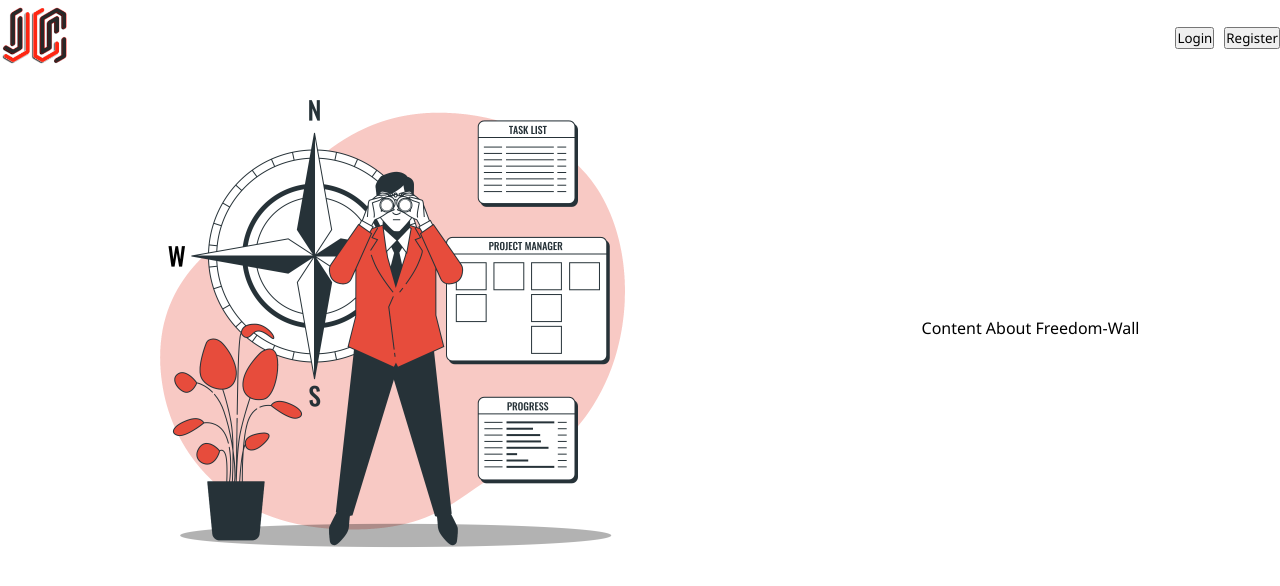
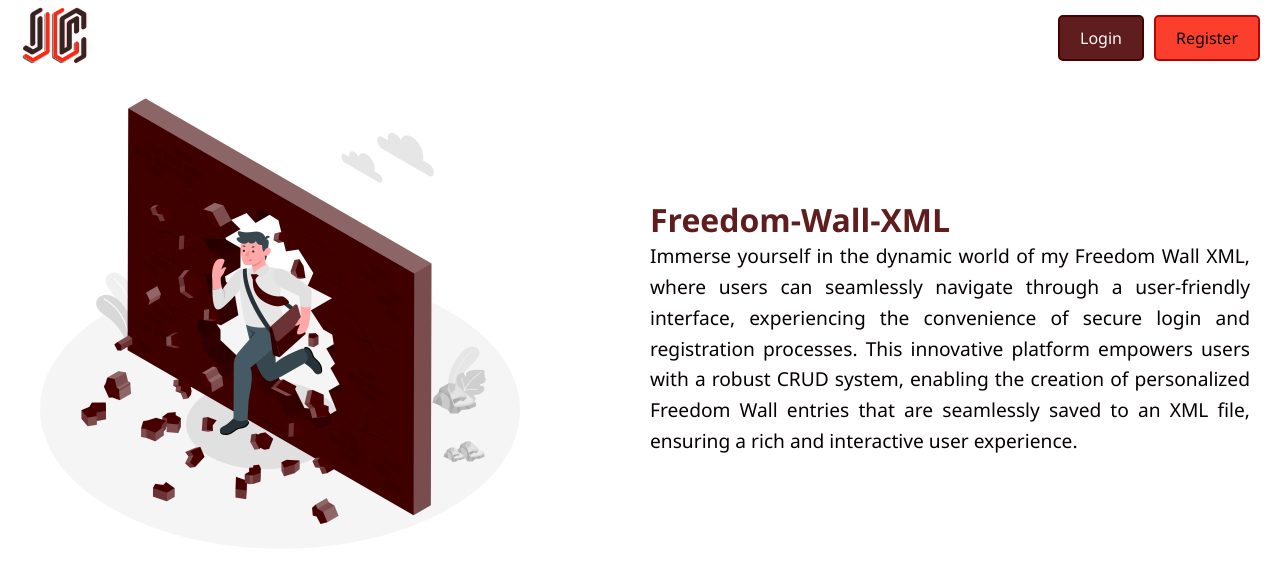
Before and after one commit to JohnxdLink/FreedomWallXML, a PHP site: page / in a window 1280 px wide. Shown: the top 586 px of the page. Run offline with PHP 8.4, Linux system fonts and the light colour scheme.

Commit message:
Msg: Adding a Design in Main Index Page

```diff
--- a/index.php
+++ b/index.php
@@ -16,149 +16,170 @@
       </section>
       <section class="header-content__login-buttons">
          <div>
-            <button onclick="open_login_content()">Login</button>
+            <button class="login-btn--layout" onclick="open_login_content()">Login</button>
          </div>
          <div>
-            <button onclick="open_register_content()">Register</button>
+            <button class="register-btn--layout" onclick="open_register_content()">Register</button>
          </div>
       </section>
    </header>
 
    <main class="main-content">
       <section id="main-content-landing-content" class="main-content__landing-content">
-         <section>
-            <img class="main-content__login-image--layout" src="./public/images/Vision statement-bro.png" alt="">
+         <section class="main-content__login-image-content">
+            <img class="main-content__login-image--layout" src="./public/images/Breaking barriers-amico.png" alt="">
          </section>
 
-         <section>
+         <section class="main-content__landing-content-text">
             <div>
-               <p>Content About Freedom-Wall</p>
+               <h1 class="main-content__landing-content-header">Freedom-Wall-XML</h1>
+            </div>
+            <div>
+               <p class="main-content__landing-content-body">Immerse yourself in the dynamic world of my Freedom Wall XML, where users can seamlessly navigate through a user-friendly interface, experiencing the convenience of secure login and registration processes. This innovative platform empowers users with a robust CRUD system, enabling the creation of personalized Freedom Wall entries that are seamlessly saved to an XML file, ensuring a rich and interactive user experience.</p>
             </div>
          </section>
       </section>
+
+      <!-- Section Login -->
       <section id="main-content-login" class="main-content__login-content">
 
          <section class="main-content__login-image w3-animate-left">
-            <img class="main-content__login-image--layout" src="./public/images/Bug fixing-rafiki.png" alt="">
+            <img class="main-content__login-image--layout" src="./public/images/Tablet login-amico.png" alt="">
          </section>
 
-         <section class="w3-animate-right">
-            <div>
-               <form action="controllers/controller.php" method="post">
+         <section class="main-content__login-form w3-animate-right">
+            <div class="login-form-content">
+               <form class="sub-form-content" action="controllers/controller.php" method="post">
                   <div>
-                     <input type="hidden" name="action" value="login">
+                     <input class="form-input-body" type="hidden" name="action" value="login">
                   </div>
                   <div>
-                     <h1>Login</h1>
+                     <h1 class="form__header">SIGN IN</h1>
+                     <h1 class="form__sub-header">Please input your credentials</h1>
                   </div>
-                  <div>
+                  <div class="form__content">
                      <div>
-                        <label for="login_username">Username:</label>
+                        <label class="form-lbl-header" class="form-lbl-header" for="login_username">Username:</label>
                      </div>
                      <div>
-                        <input type="text" name="login_username" required>
+                        <input class="form-input-body" class="form-input-body" type="text" name="login_username" placeholder="Username" required>
                      </div>
                   </div>
 
-                  <div>
+                  <div class="form__content">
                      <div>
-                        <label for="login_password">Password:</label>
+                        <label class="form-lbl-header" class="form-lbl-header" for="login_password">Password:</label>
                      </div>
                      <div>
-                        <input type="password" name="login_password" required>
+                        <input class="form-input-body" class="form-input-body" type="password" name="login_password" placeholder="Password" required>
                      </div>
                   </div>
                   <div>
-                     <button type="submit">Login</button>
+                     <button class="form-btn-submit" type="submit">Login</button>
+                  </div>
+
+                  <div class="other-form-login">
+                     <div>
+                        <p class="other-form__or-text">Other</p>
+                     </div>
+                     <div class="other-form__btn-content">
+                        <button class="other-form__login-btn">Login with Facebook</button>
+                     </div>
+                     <div class="other-form__btn-content">
+                        <button class="other-form__login-btn">Login with Google</button>
+                     </div>
+                     <div class="other-form__btn-content">
+                        <button class="other-form__login-btn">Login with Microsoft</button>
+                     </div>
                   </div>
                </form>
             </div>
          </section>
       </section>
 
+      <!-- Section Register -->
       <section id="main-content-register" class="main-content__register-content">
 
          <section class="main-content__login-image w3-animate-left">
-            <img class="main-content__login-image--layout" src="./public/images/Bibliophile-rafiki.png" alt="">
+            <img class="main-content__login-image--layout" src="./public/images/Mobile login-pana.png" alt="">
          </section>
 
-         <section class="w3-animate-right">
-            <div>
-               <form action="controllers/controller.php" method="post">
+         <section class="main-content__register-form w3-animate-right">
+            <div class="login-form-content">
+               <form class="sub-form-content" action="controllers/controller.php" method="post">
                   <div>
-                     <input type="hidden" name="action" value="register">
+                     <input class="form-input-body" type="hidden" name="action" value="register">
                   </div>
 
                   <div>
-                     <h1>Register</h1>
+                     <h1 class="form__header">SIGN UP</h1>
                   </div>
 
-                  <div>
+                  <div class="form__content">
                      <div>
-                        <label for="register_id">ID:</label>
+                        <label class="form-lbl-header" for="register_id">ID:</label>
                      </div>
                      <div>
-                        <input type="text" name="register_id" required>
+                        <input class="form-input-body" type="text" name="register_id" required>
                      </div>
                   </div>
 
-                  <div>
+                  <div class="form__content">
                      <div>
-                        <label for="register_username">Username:</label>
+                        <label class="form-lbl-header" for="register_username">Username:</label>
                      </div>
                      <div>
-                        <input type="text" name="register_username" required>
+                        <input class="form-input-body" type="text" name="register_username" required>
                      </div>
                   </div>
 
-                  <div>
+                  <div class="form__content">
                      <div>
-                        <label for="register_password">Password:</label>
+                        <label class="form-lbl-header" for="register_password">Password:</label>
                      </div>
                      <div>
-                        <input type="password" name="register_password" required>
+                        <input class="form-input-body" type="password" name="register_password" required>
                      </div>
                   </div>
 
-
-                  <div>
+                  <div class="form__content">
                      <div>
-                        <label for="register_firstname">First Name:</label>
+                        <label class="form-lbl-header" for="register_firstname">First Name:</label>
                      </div>
                      <div>
-                        <input type="text" name="register_firstname" required>
+                        <input class="form-input-body" type="text" name="register_firstname" required>
+                     </div>
+                  </div class="form__content">
+
+                  <div class="form__content">
+                     <div>
+                        <label class="form-lbl-header" for="register_lastname">Last Name:</label>
+                     </div>
+                     <div>
+                        <input class="form-input-body" type="text" name="register_lastname" required>
                      </div>
                   </div>
 
-                  <div>
+                  <div class="form__content">
                      <div>
-                        <label for="register_lastname">Last Name:</label>
+                        <label class="form-lbl-header" for="register_email">Email:</label>
                      </div>
                      <div>
-                        <input type="text" name="register_lastname" required>
+                        <input class="form-input-body" type="email" name="register_email" required>
                      </div>
                   </div>
 
-                  <div>
+                  <div class="form__content">
                      <div>
-                        <label for="register_email">Email:</label>
+                        <label class="form-lbl-header" for="register_address">Address:</label>
                      </div>
                      <div>
-                        <input type="email" name="register_email" required>
+                        <input class="form-input-body" type="text" name="register_address" required>
                      </div>
                   </div>
 
-                  <div>
-                     <div>
-                        <label for="register_address">Address:</label>
-                     </div>
-                     <div>
-                        <input type="text" name="register_address" required>
-                     </div>
-                  </div>
-
-                  <div>
-                     <button type="submit">Register</button>
+                  <div class="form__content">
+                     <button class="form-btn-submit" type="submit">Register</button>
                   </div>
                </form>
             </div>
--- a/views/css/style.css
+++ b/views/css/style.css
@@ -7,11 +7,16 @@
 * {
    margin: 0;
    padding: 0;
-   font-family: 'Segoe UI', Tahoma, Geneva, Verdana, sans-serif;
+   font-family: "Segoe UI", Tahoma, Geneva, Verdana, sans-serif;
    overflow-x: hidden;
 }
 
+html {
+   width: 100vw;
+}
+
 header.header-content {
+   padding: 0px 20px 0px 20px;
    display: flex;
    flex-direction: row;
    justify-content: space-between;
@@ -29,25 +34,193 @@ section.header-content__login-buttons {
    gap: 10px;
 }
 
+/*  ! Define button styles */
+button.login-btn--layout {
+   background-color: #5f1d1d;
+   color: #fbfbfb;
+   border: 2px solid #460000;
+   padding: 10px 20px;
+   font-size: 16px;
+   border-radius: 5px;
+   cursor: pointer;
+   transition: background-color 0.3s ease, color 0.3s ease;
+}
+
+button.register-btn--layout {
+   background-color: #fc3e2c;
+   color: #060000;
+   border: 2px solid #b00606;
+   padding: 10px 20px;
+   font-size: 16px;
+   border-radius: 5px;
+   cursor: pointer;
+   transition: background-color 0.3s ease, color 0.3s ease;
+}
+
+/* ! Hover effect */
+button.login-btn--layout:hover,
+button.register-btn--layout:hover {
+   background-color: #460000;
+   color: #fc3e2c;
+}
+
+/* ! Main Content - Landing */
 section.main-content__landing-content {
+   padding: 0px 30px 0px 30px;
+   width: 100vw;
    display: flex;
    flex-direction: row;
-   justify-content: space-around;
+   align-items: center;
+   gap: 20px;
+}
+
+section.main-content__login-image-content {
+   width: 50vw;
+}
+
+section.main-content__landing-content-text {
+   width: 50vw;
+   display: flex;
+   flex-direction: column;
+}
+
+h1.main-content__landing-content-header {
+   color: #5F1D1D;
+   font-size: 2rem;
+}
+
+p.main-content__landing-content-body {
+   color: #060000;
+   font-size: 1.2rem;
+   line-height: 1.6;
+   text-align: justify;
+}
+
+/* ! Main Content - Login */
+section.main-content__login-content {
+   width: 100vw;
+   display: none;
+   flex-direction: row;
    align-items: center;
 }
 
-section.main-content__login-content {
-   display: none;
-   flex-direction: row;
-   justify-content: space-around;
+section.main-content__login-image {
+   width: 50vw;
+}
+
+section.main-content__login-form {
+   width: 50vw;
+}
+
+div.login-form-content {
+   display: flex;
+   flex-direction: column;
    align-items: center;
 }
 
+form.sub-form-content {
+   padding: 10px;
+   width: 70%;
+   display: flex;
+   flex-direction: column;
+   gap: 10px;
+}
+
+h1.form__header {
+   text-align: center;
+   color: #5F1D1D;
+   font-size: 2rem;
+}
+
+h1.form__sub-header {
+   text-align: center;
+   color: #808080;
+   font-weight: lighter;
+   font-size: 1rem;
+}
+
+div.form__content {
+   display: flex;
+   flex-direction: column;
+}
+
+label.form-lbl-header {
+   color: #5F1D1D;
+   font-size: 1.2rem;
+}
+
+input.form-input-body {
+   padding: 10px;
+   width: 100%;
+   font-size: 1rem;
+   border: 1px solid #5F1D1D;
+   border-radius: 5px;
+   outline: none;
+}
+
+button.form-btn-submit {
+   width: 100%;
+   padding: 10px 0px 10px 0px;
+   background-color: #5F1D1D;
+   color: #FBFBFB;
+   font-size: 1.2rem;
+   border: none;
+   border-radius: 5px;
+   cursor: pointer;
+   transition: background-color 0.3s ease, color 0.3s ease;
+}
+
+button.form-btn-submit:hover {
+   background-color: #460000;
+   color: #FC3E2C;
+}
+
+div.other-form-login {
+   margin: 10px 0px 0px 0px;
+   width: 100%;
+   display: flex;
+   flex-direction: column;
+   align-items: center;
+}
+
+p.other-form__or-text {
+   font-size: 1rem;
+   color: #5F1D1D;
+}
+
+div.other-form__btn-content {
+   margin: 10px 0px 0px 0px;
+   width: 100%;
+}
+
+button.other-form__login-btn {
+   padding: 10px 0px 10px 0px;
+   width: 100%;
+   background-color: #460000;
+   color: #FBFBFB;
+   font-size: 1em;
+   border: none;
+   border-radius: 5px;
+   cursor: pointer;
+   transition: background-color 0.3s ease, color 0.3s ease;
+}
+
+button.other-form__login-btn:hover {
+   background-color: #5F1D1D;
+   color: #FBFBFB;
+}
+
+/* ! Main Content - Register */
 section.main-content__register-content {
+   width: 100vw;
    display: none;
    flex-direction: row;
-   justify-content: space-around;
    align-items: center;
+}
+
+section.main-content__register-form {
+   width: 50vw;
+   height: 85vh;
 }
 
 img.main-content__login-image--layout {
```
Also changed, not shown: controllers/controller.php (+8 -1 lines), public/images/Bibliophile-rafiki.png (deleted), public/images/Breaking barriers-amico.png (added), public/images/Bug fixing-rafiki.png (deleted), public/images/Mobile login-pana.png (added), public/images/Tablet login-amico.png (added), public/images/Vision statement-bro.png (deleted), 1 other file.
